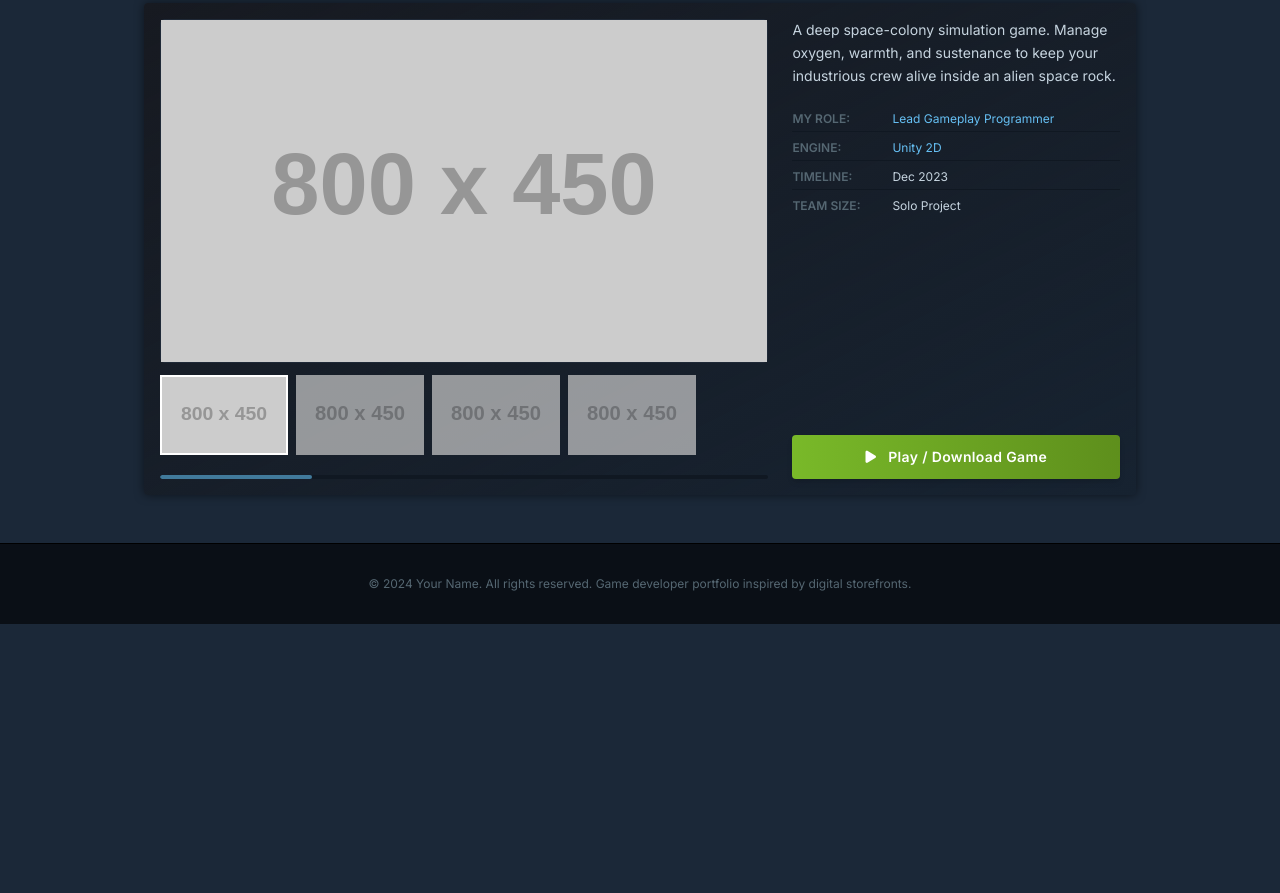
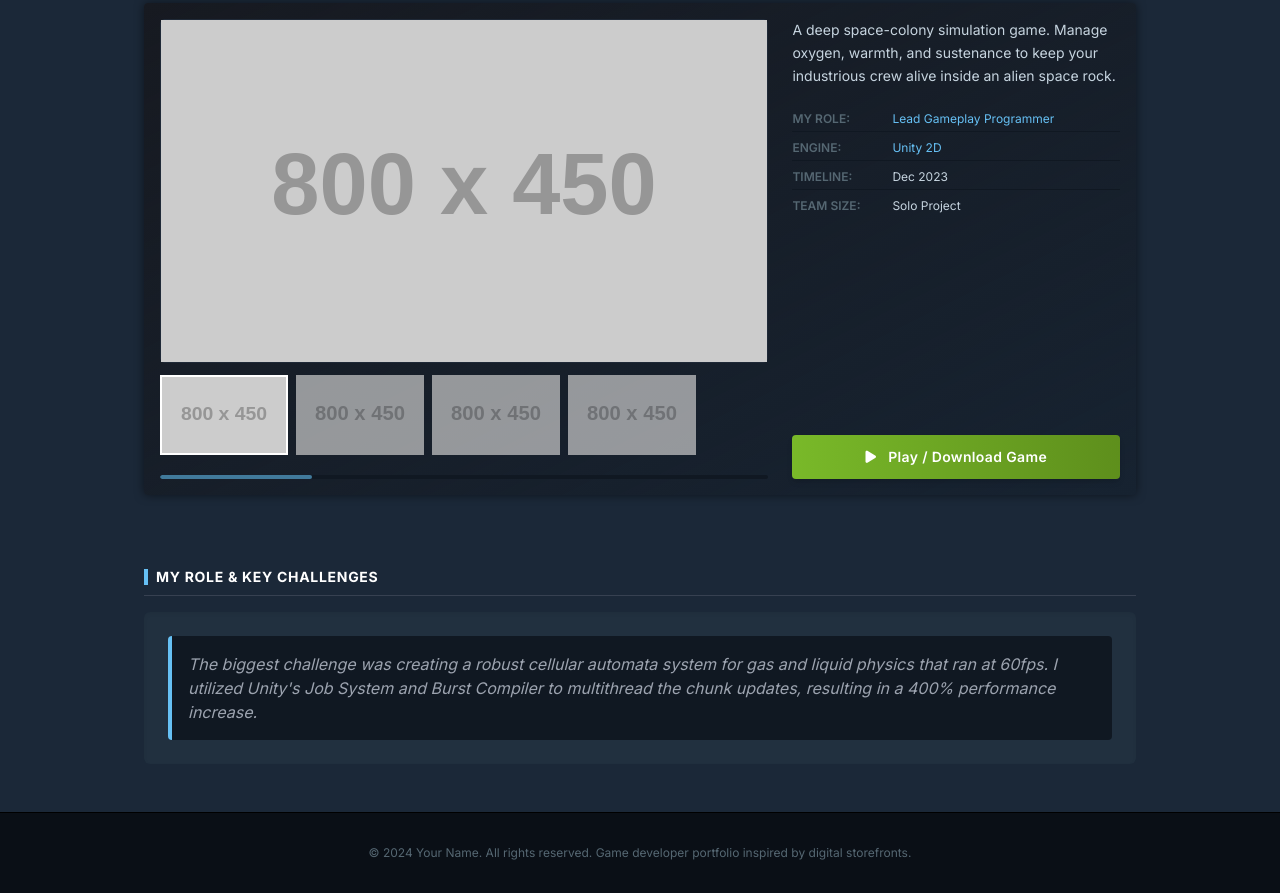
Before and after one commit to jonib143/GameDevPortfolio, a plain HTML site: page index.html in a window 1280 px wide. Shown: the part 599-1492 px from the top of the page. Before the commit the page ends 1223 px from the top, so only its background shows below. Drawn offline with nearby package versions, Linux system fonts and the light colour scheme; placeholder pictures from the web are drawn by us.

Commit message:
Restore My Role and Key Challenges section

```diff
--- a/index.html
+++ b/index.html
@@ -272,7 +272,18 @@
                     </div>
                 </section>
 
-
+                <section class="mt-8">
+                    <h2 class="text-white border-b border-gray-700 pb-2 mb-4 font-bold uppercase tracking-wider text-sm flex items-center gap-2">
+                        <span class="bg-steam-blue w-1 h-4 block"></span> My Role & Key Challenges
+                    </h2>
+                    <div class="bg-steam-highlightBg p-6 rounded-md shadow-inner text-base text-steam-text leading-relaxed">
+                        <div class="bg-steam-panel p-4 rounded border-l-4 border-steam-blue">
+                            <p id="long-desc-challenges" class="italic text-gray-400 text-sm md:text-base">
+                                Description of specific programming/design challenges overcome during development.
+                            </p>
+                        </div>
+                    </div>
+                </section>
 
             </div>
         </div>
@@ -452,6 +463,7 @@
             detMetaEngine: document.getElementById('detail-meta-engine'),
             detMetaDate: document.getElementById('detail-meta-date'),
             detMetaTeam: document.getElementById('detail-meta-team'),
+            longDescChallenges: document.getElementById('long-desc-challenges'),
 
             btnPlay: document.getElementById('btn-play')
         };
@@ -525,6 +537,9 @@
                 els.detGalleryStrip.appendChild(thumbDiv);
             });
 
+            // Update Deep Dive Content
+            els.longDescChallenges.textContent = proj.challengesText;
+
             // Update Links
             els.btnPlay.href = proj.playLink;
         }
```
